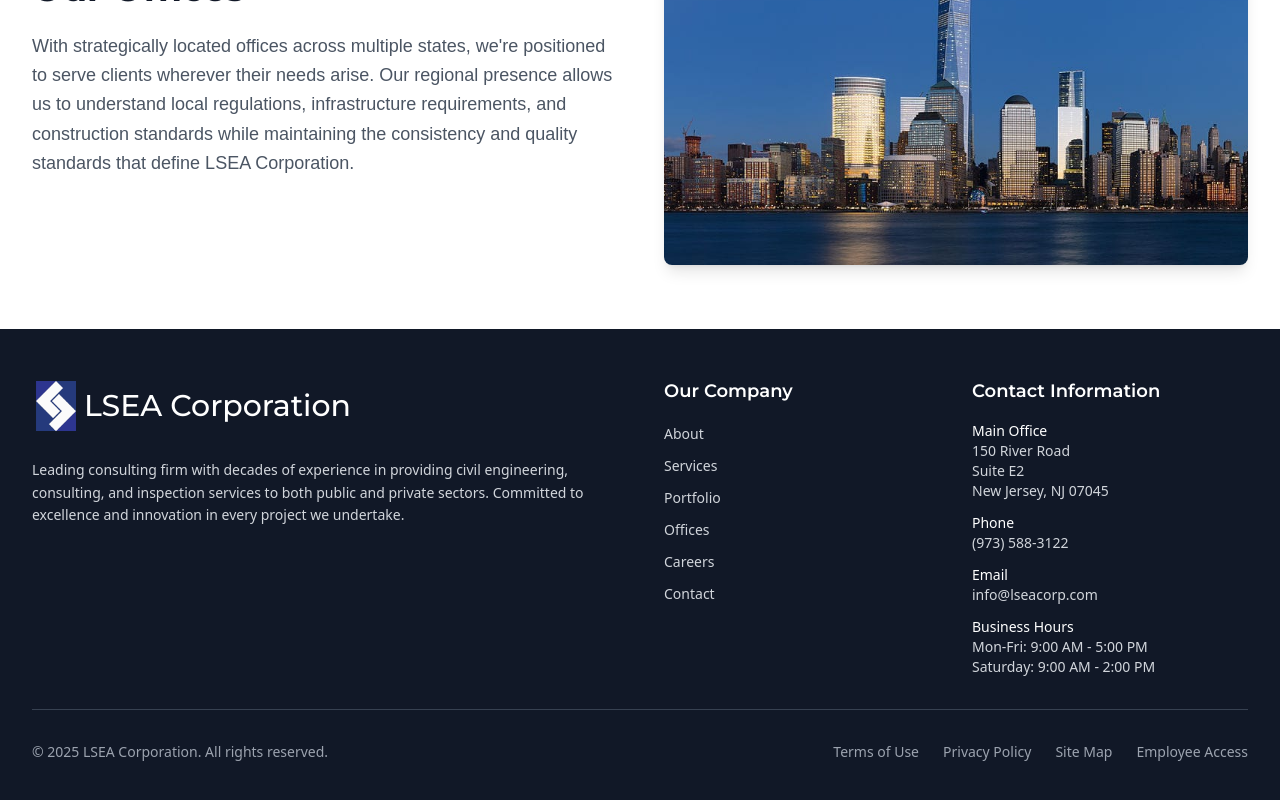
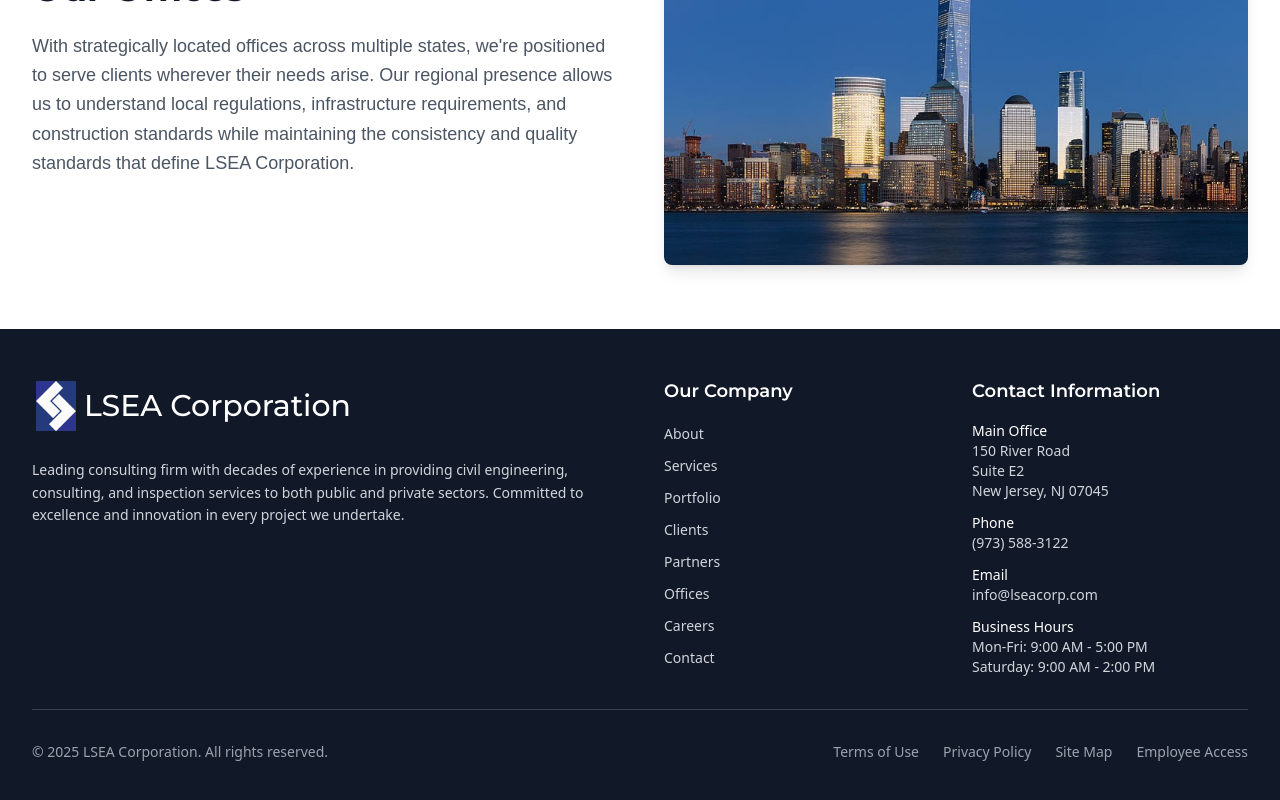
Before and after one commit to alballer08/lsea-corp-site, a React (Vite) app: page / in a window 1280 px wide. Shown: the part 1842-2642 px from the top of the page. Built offline with nearby package versions, Linux system fonts and the light colour scheme.

Commit message:
Add clients and partners to footer
Add links for clients and partners to the footer under the "Our Company" section.

```diff
--- a/src/components/Footer.tsx
+++ b/src/components/Footer.tsx
@@ -70,6 +70,24 @@ const Footer = () => {
                     className="text-gray-300 hover:text-white transition-colors duration-200 text-sm"
                   >
                     Portfolio
+                  </Link>
+                </li>
+                <li>
+                  <Link
+                    to="/clients"
+                    onClick={handleLinkClick}
+                    className="text-gray-300 hover:text-white transition-colors duration-200 text-sm"
+                  >
+                    Clients
+                  </Link>
+                </li>
+                <li>
+                  <Link
+                    to="/partners"
+                    onClick={handleLinkClick}
+                    className="text-gray-300 hover:text-white transition-colors duration-200 text-sm"
+                  >
+                    Partners
                   </Link>
                 </li>
                 <li>
```
